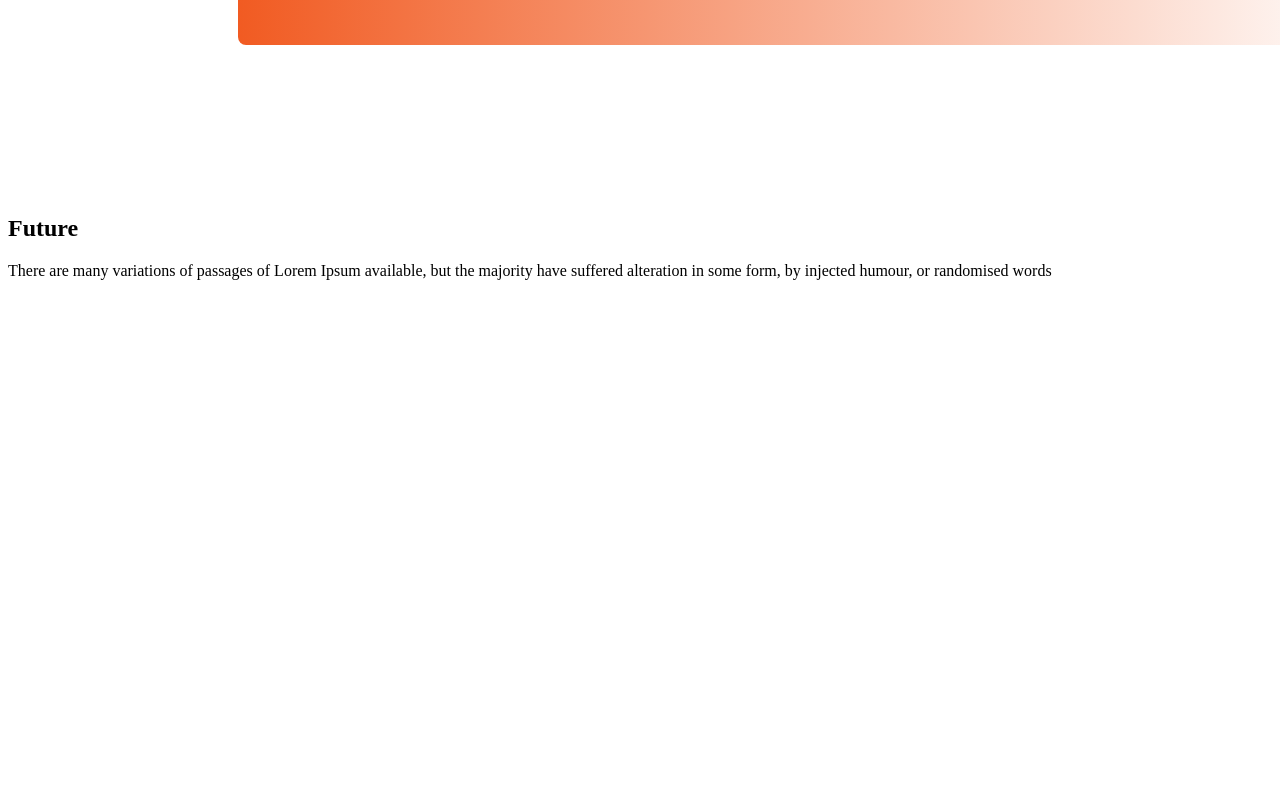
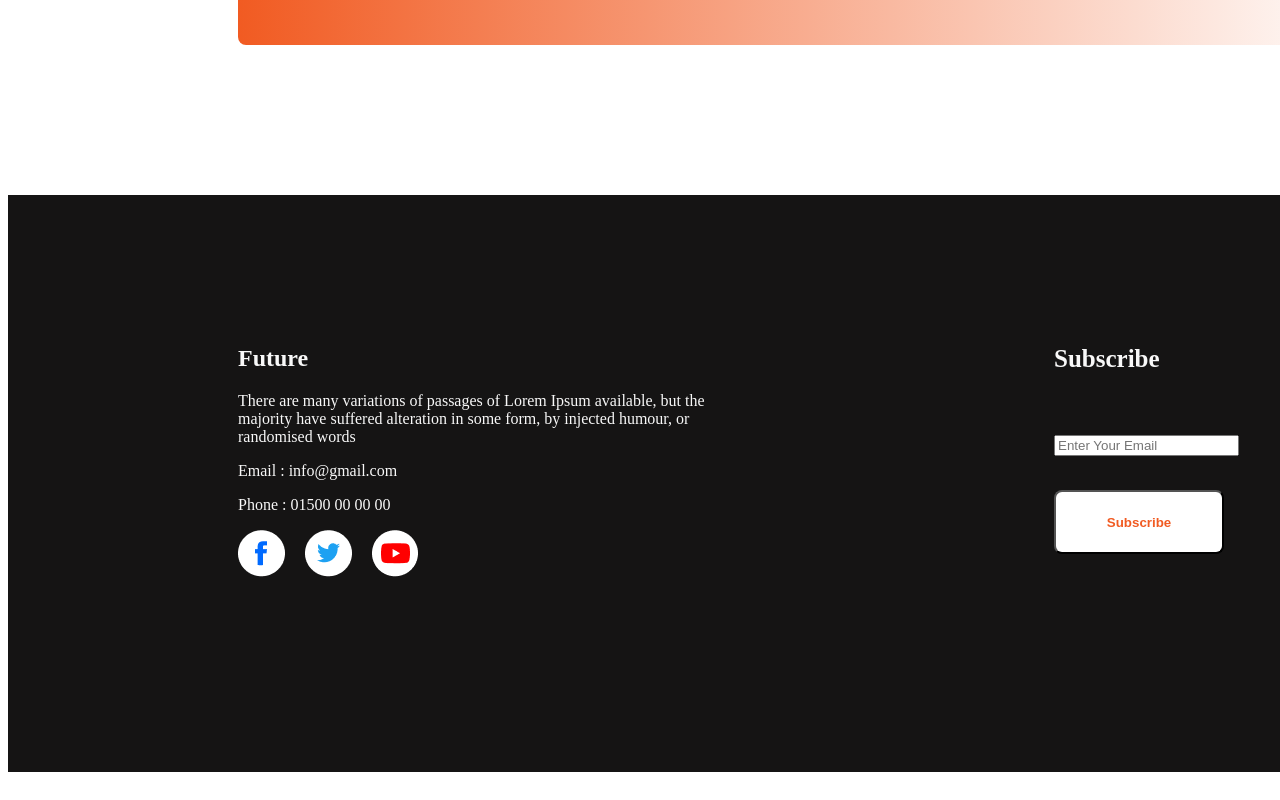
Before and after one commit to mdsaikulislam/saikul-portfolio, a plain HTML site: page index.html in a window 1280 px wide. Shown: the part 2832-3632 px from the top of the page. Drawn offline with Linux system fonts and the light colour scheme.

Commit message:
footer added

```diff
--- a/index.html
+++ b/index.html
@@ -90,9 +90,33 @@
             <div class="footer-add">
                 <h2 class="footer-title">Future</h2>
                 <p class="footer-discription">There are many variations of passages of Lorem Ipsum available, but the majority have suffered alteration in some form, by injected humour, or randomised words</p>
+                <div>
+                    <p>Email : info@gmail.com</p>
+                </div>
+                <div>
+                    <p>Phone : 01500 00 00 00</p>
+                </div>
+                <div class="footer-icon">
+                    <div>
+                         <img src="./images/icons/fb.png" alt="">
+                    </div>
+                    <div>
+                        <img src="./images/icons/twitter.png" alt="">
+                    </div>
+                    <div>
+                        <img src="./images/icons/youtube.png" alt="">
+                    </div>
+                </div>
             </div>
-            <div>
-
+            <div class="subscribe-bar">
+                <h2 class="subscribs-tile">Subscribe</h2>
+                <div class="email-bar" >
+                    <input id="email-info" type="Email" placeholder="Enter Your Email">
+                </div>
+                <br>
+                <div>
+                    <button class="btn-subs"> <b>Subscribe</b> </button>
+                </div>
             </div>
         </section>
 
--- a/style/style.css
+++ b/style/style.css
@@ -110,6 +110,38 @@
 /* footer style */
 
 .footer{
+    display: flex;
     width: 1600px;
     height: 577px;
+    background: #151414;
 }
+.footer-add{
+    color: #F8F8F8;
+    width: 485px;
+    height: 317px;
+    padding: 130px 331px 130px 230px;
+}
+.subscribe-bar{
+    width: 325px;
+    height: 204px;
+    color: #F8F8F8;
+    padding: 130px 229px 243px 0px ;
+}
+.subscribs-tile{
+    font-weight: 600;
+    font-size: 25px;
+}
+.email-bar{
+    padding: 41px 0px 16px 0px;
+}
+.btn-subs{
+    width: 170.11px;
+    height: 64px;
+    background: #FFFFFF;
+    border-radius: 8px;
+    color: #F15B22;
+}
+.footer-icon{
+    display: flex;
+    gap: 20px;
+}
```
